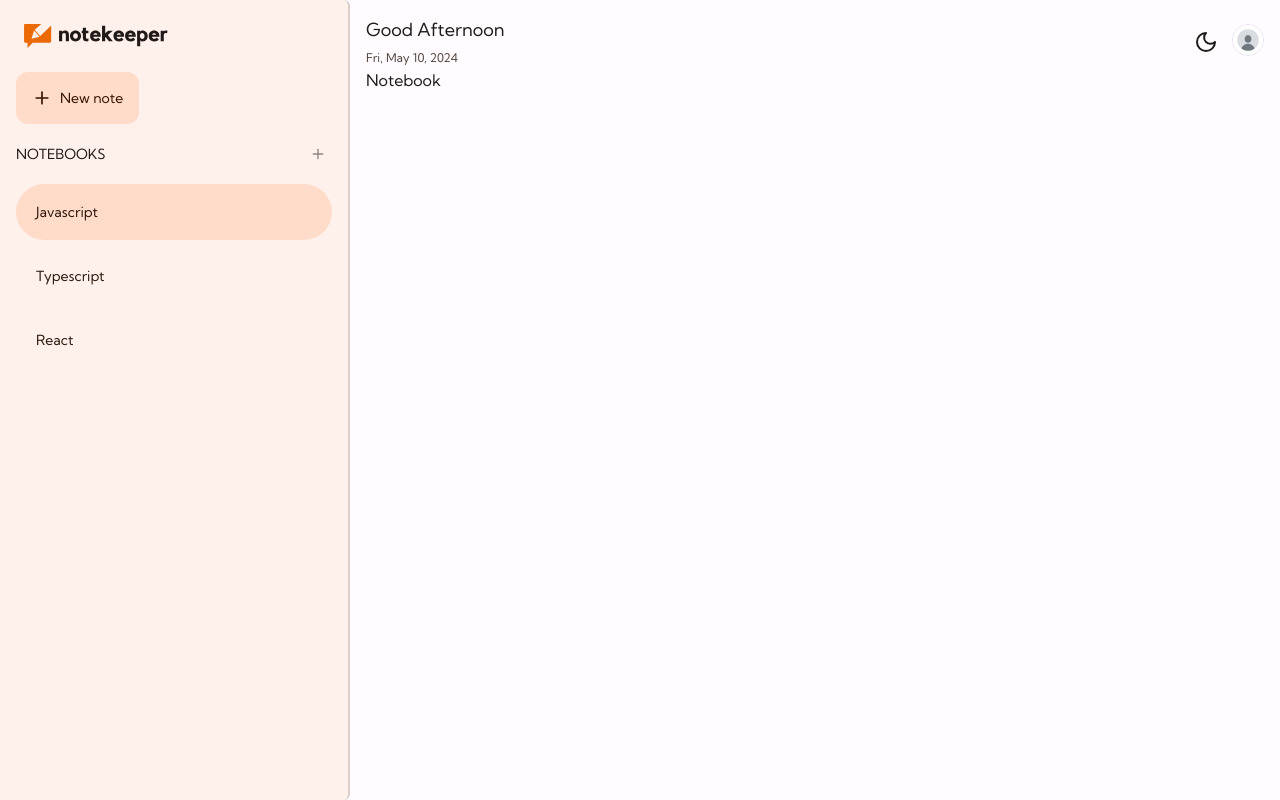
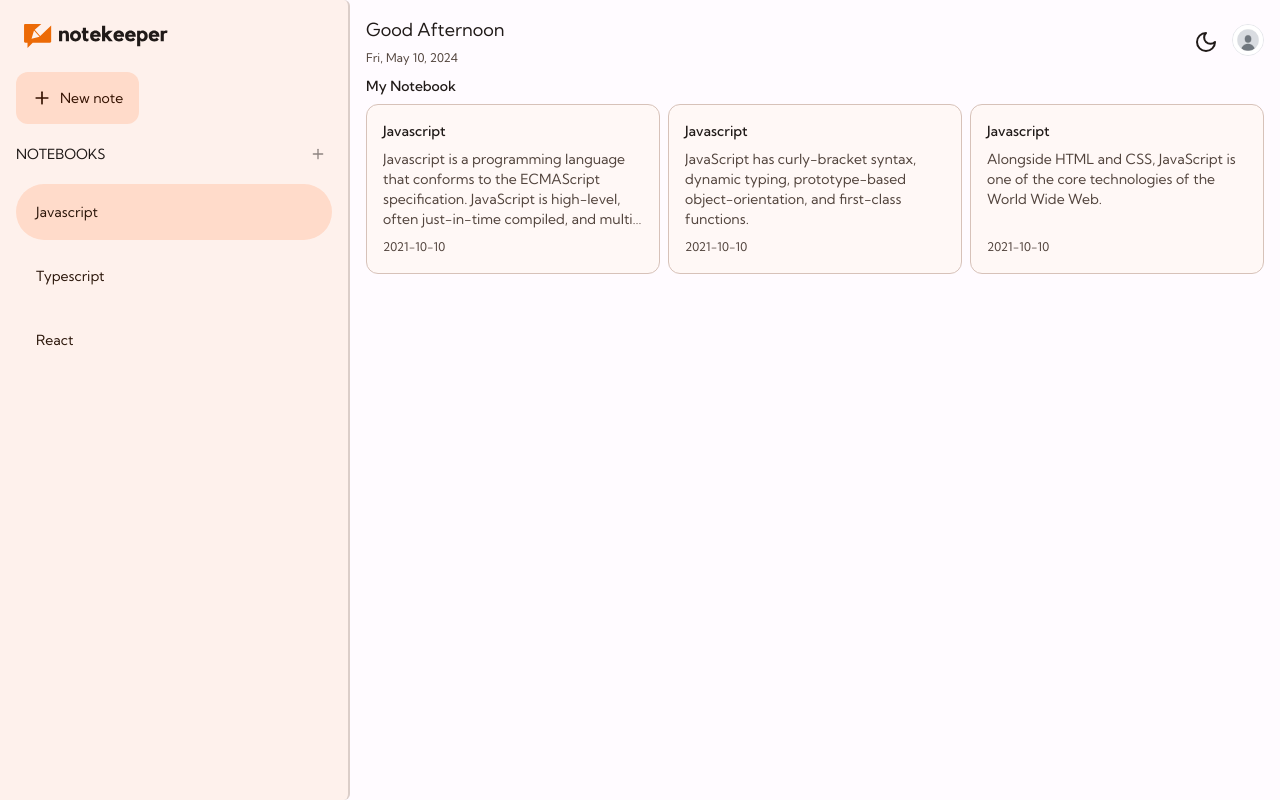
Before and after one commit to jayantpathariya/notekeeper, a React (Vite) app in the folder client/: page /notebooks/1 in a window 1280 px wide. Built offline with nearby package versions, Linux system fonts and the light colour scheme.

Commit message:
fab btn and notes added

```diff
--- /dev/null
+++ b/client/src/components/fab-button.tsx
@@ -0,0 +1,9 @@
+import { Plus } from "lucide-react";
+
+export const FabButton = () => {
+  return (
+    <button className="fixed bottom-8 right-5 w-14 h-14 bg-primary-container-light dark:bg-primary-container-dark text-on-primary-container-light dark:text-on-primary-container-dark flex items-center justify-center rounded-xl shadow-xl drop-shadow-lg transition duration-300 hover:shadow-md hover:drop-shadow-md lg:hidden">
+      <Plus />
+    </button>
+  );
+};
--- /dev/null
+++ b/client/src/components/note-card.tsx
@@ -0,0 +1,34 @@
+"use client";
+
+import { Trash2 } from "lucide-react";
+
+type Props = {
+  note: {
+    id: number;
+    title: string;
+    content: string;
+    createdAt: string;
+    updatedAt: string;
+  };
+};
+
+export const NoteCard = ({ note }: Props) => {
+  return (
+    <div className="bg-surface-light dark:bg-surface-dark border border-outline-variant-light dark:border-outline-variant-dark p-4 rounded-xl flex flex-col gap-y-2 hover:border-outline-light hover:dark:border-outline-dark transition duration-300 hover:bg-surface-dark/10 hover:dark:dark:bg-surface-light/10 active:bg-surface-dark/15 active:dark:dark:bg-surface-light/15 cursor-pointer group">
+      <h2 className="text-on-surface-light dark:text-on-surface-dark text-sm font-medium">
+        {note.title}
+      </h2>
+      <p className="text-on-surface-variant-light dark:text-on-surface-variant-dark text-sm line-clamp-4">
+        {note.content}
+      </p>
+      <div className="flex items-center justify-between mt-auto">
+        <span className="text-xs text-on-surface-variant-light dark:text-on-surface-variant-dark">
+          {note.updatedAt}
+        </span>
+        <button className="opacity-0 group-hover:opacity-100 transition duration-300 text-on-surface-light dark:text-on-surface-dark">
+          <Trash2 className="h-5 w-5" />
+        </button>
+      </div>
+    </div>
+  );
+};
--- /dev/null
+++ b/client/src/components/notes.tsx
@@ -0,0 +1,26 @@
+import { NoteCard } from "./note-card";
+
+type Props = {
+  notes: {
+    id: number;
+    title: string;
+    content: string;
+    createdAt: string;
+    updatedAt: string;
+  }[];
+};
+
+export const Notes = ({ notes }: Props) => {
+  return (
+    <section className="mt-2 h-full">
+      <h1 className="text-sm font-medium">My Notebook</h1>
+      <div className="mt-2 grid grid-cols-[repeat(auto-fill,minmax(280px,1fr))] gap-2 items-stretch content-start">
+        {notes.map((note) => (
+          <NoteCard key={note.id} note={note} />
+        ))}
+
+        {/* <EmptyNote /> */}
+      </div>
+    </section>
+  );
+};
--- a/client/src/layout/root-layout.tsx
+++ b/client/src/layout/root-layout.tsx
@@ -2,6 +2,7 @@ import { Outlet } from "react-router-dom";
 
 import { Header } from "../components/header";
 import { Sidebar } from "../components/sidebar";
+import { FabButton } from "../components/fab-button";
 
 const RootLayout = () => {
   return (
@@ -10,6 +11,7 @@ const RootLayout = () => {
       <div className="lg:ml-[350px] p-4">
         <Header />
         <Outlet />
+        <FabButton />
       </div>
     </div>
   );
--- a/client/src/pages/notebook.tsx
+++ b/client/src/pages/notebook.tsx
@@ -1,5 +1,109 @@
+import { useParams } from "react-router-dom";
+
+import { Notes } from "../components/notes";
+
+const notes = [
+  {
+    id: 1,
+    title: "Javascript",
+    notes: [
+      {
+        id: 1,
+        title: "Javascript",
+        content:
+          "Javascript is a programming language that conforms to the ECMAScript specification. JavaScript is high-level, often just-in-time compiled, and multi-paradigm.",
+        createdAt: "2021-10-10",
+        updatedAt: "2021-10-10",
+      },
+      {
+        id: 2,
+        title: "Javascript",
+        content:
+          "JavaScript has curly-bracket syntax, dynamic typing, prototype-based object-orientation, and first-class functions.",
+        createdAt: "2021-10-10",
+        updatedAt: "2021-10-10",
+      },
+      {
+        id: 3,
+        title: "Javascript",
+        content:
+          "Alongside HTML and CSS, JavaScript is one of the core technologies of the World Wide Web.",
+        createdAt: "2021-10-10",
+        updatedAt: "2021-10-10",
+      },
+    ],
+  },
+  {
+    id: 2,
+    title: "Typescript",
+    notes: [
+      {
+        id: 1,
+        title: "Typescript",
+        content:
+          "TypeScript is an open-source language which builds on JavaScript, one of the world’s most used tools, by adding static type definitions.",
+        createdAt: "2021-10-10",
+        updatedAt: "2021-10-10",
+      },
+      {
+        id: 2,
+        title: "Typescript",
+        content:
+          "Types provide a way to describe the shape of an object, providing better documentation, and allowing TypeScript to validate that your code is working correctly.",
+        createdAt: "2021-10-10",
+        updatedAt: "2021-10-10",
+      },
+      {
+        id: 3,
+        title: "Typescript",
+        content: "TypeScript is being developed on GitHub.",
+        createdAt: "2021-10-10",
+        updatedAt: "2021-10-10",
+      },
+    ],
+  },
+  {
+    id: 3,
+    title: "React",
+    notes: [
+      {
+        id: 1,
+        title: "React",
+        content:
+          "React is an open-source, front end, JavaScript library for building user interfaces or UI components.",
+        createdAt: "2021-10-10",
+        updatedAt: "2021-10-10",
+      },
+      {
+        id: 2,
+        title: "React",
+        content:
+          "It is maintained by Facebook and a community of individual developers and companies.",
+        createdAt: "2021-10-10",
+        updatedAt: "2021-10-10",
+      },
+      {
+        id: 3,
+        title: "React",
+        content:
+          "React can be used as a base in the development of single-page or mobile applications.",
+        createdAt: "2021-10-10",
+        updatedAt: "2021-10-10",
+      },
+    ],
+  },
+];
+
 const Notebook = () => {
-  return <div>Notebook</div>;
+  const { id } = useParams();
+
+  const noteList = notes.find((note) => note.id === Number(id))?.notes || [];
+
+  return (
+    <div>
+      <Notes notes={noteList} />
+    </div>
+  );
 };
 
 export default Notebook;
```
